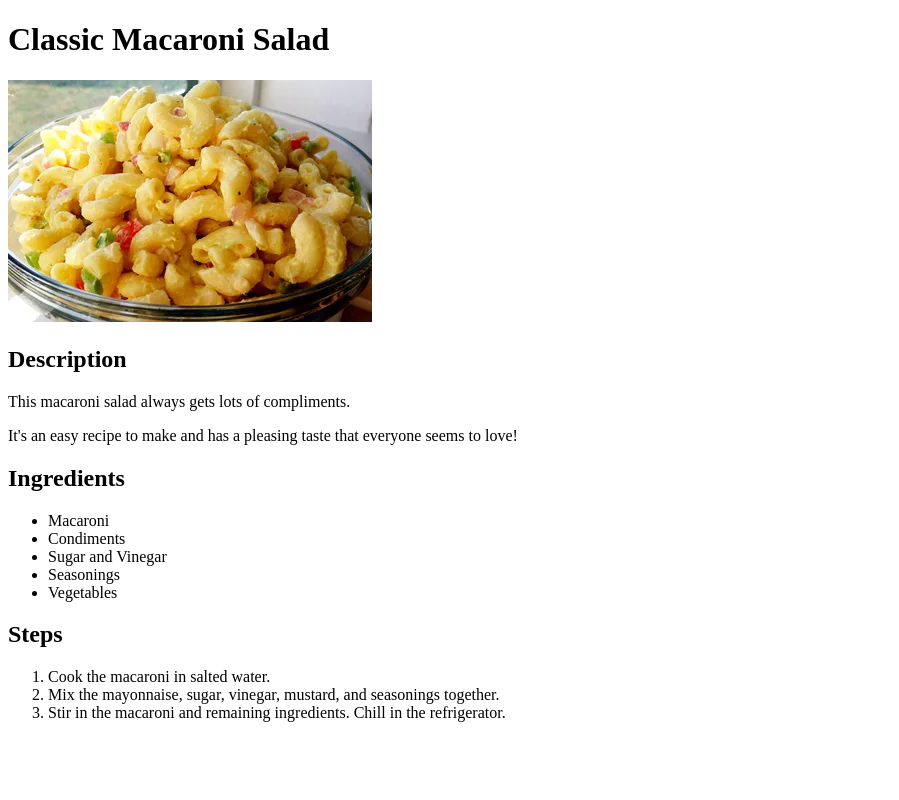
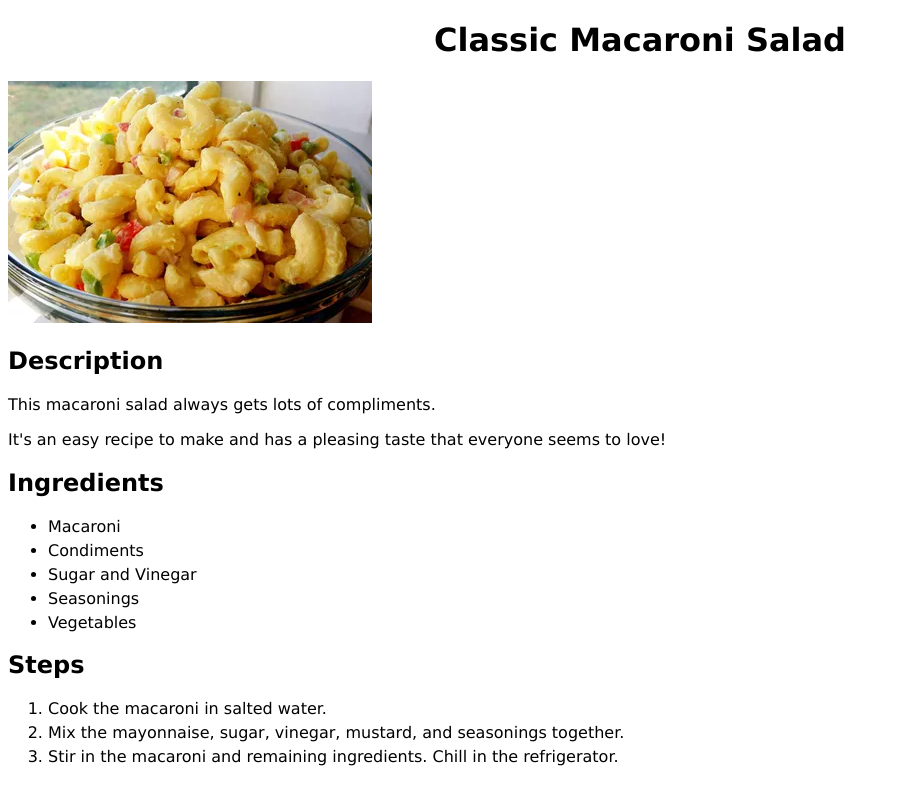
Before and after one commit to ChoforJr/Odin-recipes, a plain HTML site: page recipes/ClassicMacaroniSalad.html in a window 1280 px wide. Shown: the whole page, without its empty margins (0-899 px from the left). Drawn offline with Linux system fonts and the light colour scheme.

Commit message:
Adding some basic styling to the project
add style css to all the html file

```diff
--- /dev/null
+++ b/Style/style.css
@@ -0,0 +1,18 @@
+*{
+    font-family: Verdana, Geneva, Tahoma, sans-serif;
+}
+
+h1{
+    text-align: center;
+    font-weight: bold;
+}
+
+li {
+    margin-bottom: 5px;
+    font-weight: 400;
+    font-size: 16px;
+}
+
+h2{
+    font-weight: bold;
+}
--- a/recipes/ClassicMacaroniSalad.html
+++ b/recipes/ClassicMacaroniSalad.html
@@ -4,6 +4,7 @@
     <meta charset="UTF-8">
     <meta name="viewport" content="width=device-width, initial-scale=1.0">
     <title>Classic Macaroni Salad</title>
+    <link rel="stylesheet" href="../Style/style.css">
 </head>
 <body>
     <h1>Classic Macaroni Salad</h1>
```
Also changed, not shown: index.html (+1 -0 lines), recipes/Judy'sStrawberryPretzelSalad.html (+1 -0 lines), recipes/SweetRestaurantSlaw.html (+1 -0 lines).
